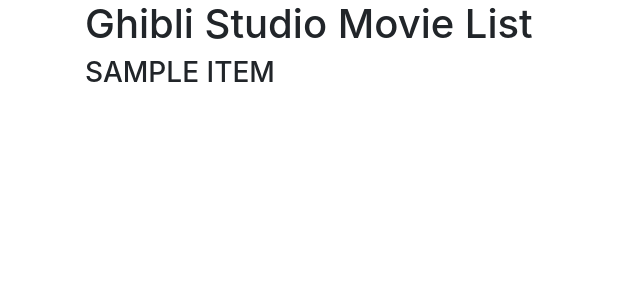
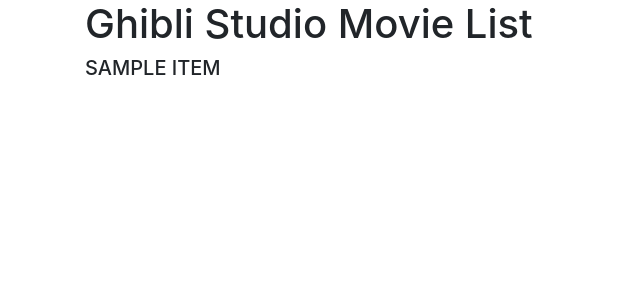
Before and after one commit to Fantaso/ghibli-studio-api, a Django app: page /movies/ in a window 1280 px wide. Shown: the top 300 px of the page, without its empty margins (0-640 px from the left). Run offline with Django 3.2, Linux system fonts and the light colour scheme; tables that the repository leaves empty hold one stand-in row (values such as "Sample post"); a database or web service that is not in the repository returns one stand-in record (values such as "Sample title"); data that the repository does not hold is empty; some libraries are stand-ins or nearby versions.

Commit message:
added CDN bootstrap scripts and change the movie title style

```diff
--- a/movies/templates/movies_home.html
+++ b/movies/templates/movies_home.html
@@ -5,7 +5,7 @@
     <meta http-equiv="X-UA-Compatible" content="IE=edge">
     <meta name="viewport" content="width=device-width, initial-scale=1">
     <title>Ghibli Studio | Movies</title>
-    <link href="css/bootstrap.min.css" rel="stylesheet">
+    <link rel="stylesheet" href="https://stackpath.bootstrapcdn.com/bootstrap/4.3.1/css/bootstrap.min.css" integrity="sha384-ggOyR0iXCbMQv3Xipma34MD+dH/1fQ784/j6cY/iJTQUOhcWr7x9JvoRxT2MZw1T" crossorigin="anonymous">
 
     <!--[if lt IE 9]>
       <script src="https://oss.maxcdn.com/html5shiv/3.7.3/html5shiv.min.js"></script>
@@ -20,7 +20,7 @@
         <div class="movie">
 
             {% if movie.title %}
-                <h3 class="movie-title"> {{ movie.title|upper }} </h3>
+                <h5 class="movie-title"> {{ movie.title|upper }} </h5>
             {% endif %}
 
             {% if movie.people %}
@@ -34,6 +34,6 @@
     </div>
 
     <script src="https://ajax.googleapis.com/ajax/libs/jquery/1.12.4/jquery.min.js"></script>
-    <script src="js/bootstrap.min.js"></script>
+    <script src="https://stackpath.bootstrapcdn.com/bootstrap/4.3.1/js/bootstrap.min.js" integrity="sha384-JjSmVgyd0p3pXB1rRibZUAYoIIy6OrQ6VrjIEaFf/nJGzIxFDsf4x0xIM+B07jRM" crossorigin="anonymous"></script>
   </body>
 </html>
```
